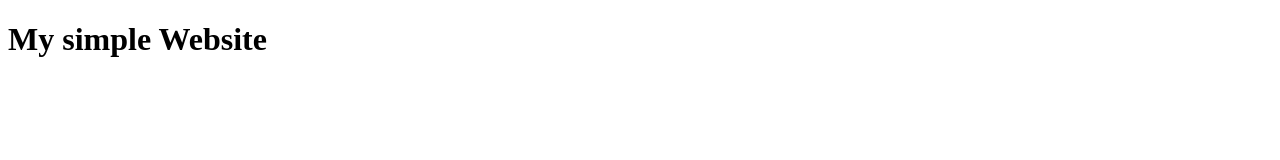
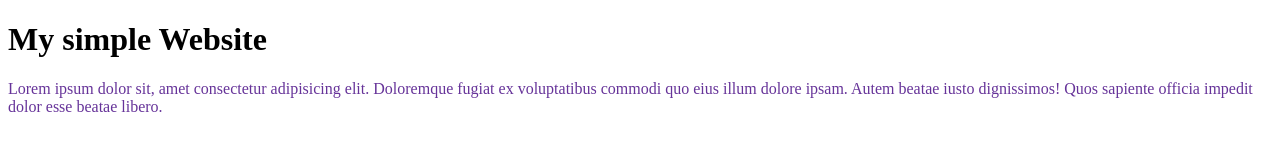
Before and after one commit to Khalidkhan-23/Second-Git_Repo, a plain HTML site: page index.html in a window 1280 px wide. Drawn offline with Linux system fonts and the light colour scheme.

Commit message:
first blog add

```diff
--- a/index.html
+++ b/index.html
@@ -4,9 +4,15 @@
     <meta charset="UTF-8">
     <meta name="viewport" content="width=device-width, initial-scale=1.0">
     <title>My simple Website</title>
+    <link rel="stylesheet" href="styles/blog.css">
     <h1>My simple Website</h1>
 </head>
 <body>
+    <div>
+        <p>
+            Lorem ipsum dolor sit, amet consectetur adipisicing elit. Doloremque fugiat ex voluptatibus commodi quo eius illum dolore ipsam. Autem beatae iusto dignissimos! Quos sapiente officia impedit dolor esse beatae libero.
+        </p>
+    </div>
 
 </body>
 </html>
--- /dev/null
+++ b/styles/blog.css
@@ -0,0 +1,3 @@
+div{
+    color: rebeccapurple;
+}
```
